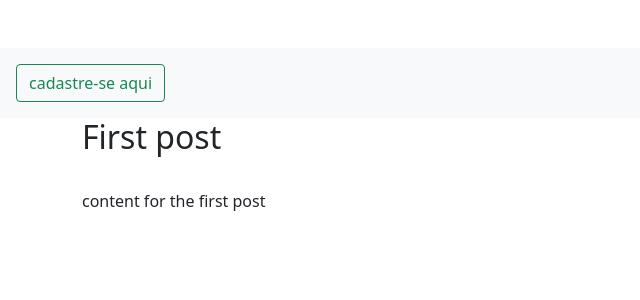
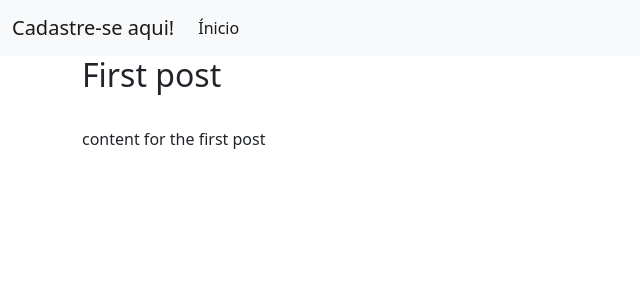
Before and after one commit to brunoanesio/univesp-aplicativoweb, a Flask app: page /1 in a window 1280 px wide. Shown: the top 300 px of the page, without its empty margins (0-640 px from the left). Run offline with Flask 2, Linux system fonts and the light colour scheme; data comes from the database, SQL or seed files in the repository.

Commit message:
algumas partes das postagens arrumadas

```diff
--- a/app.py
+++ b/app.py
@@ -1,11 +1,19 @@
 import datetime
 import os
+import sqlite3
 from flask import Flask, render_template, request, url_for, flash, redirect
 from flask_sqlalchemy import SQLAlchemy
 from werkzeug.exceptions import abort
 
 project_dir = os.path.dirname(os.path.abspath(__file__))
 database_file = "sqlite:///{}".format(os.path.join(project_dir, "database.db"))
+
+
+def get_db_connection():
+    conn = sqlite3.connect('database.db')
+    conn.row_factory = sqlite3.Row
+    return conn
+
 
 app = Flask('__name__')
 app.config['SECRET_KEY'] = 'your secret key'
@@ -23,7 +31,7 @@ class Posts(db.Model):
 @app.route('/')
 def index():
     posts = Posts.query.all()
-    return render_template('index.html', post=post)
+    return render_template('index.html', posts=posts)
 
 
 def get_post(post_id):
@@ -56,5 +64,24 @@ def create():
     return render_template('create.html')
 
 
+# Erro na hora de editar o post
+# @app.route('/<int:id>/edit', methods=('GET', 'POST'))
+# def edit(id):
+#    post = get_post(id)
+#
+#    if request.method == 'POST':
+#        title = request.form['title']
+#        content = request.form['create']
+#
+#        if not title:
+#            flash('O título é obrigatório!')
+#        else:
+#            post.title = title
+#            post.content = content
+#            db.session.commit()
+#            return redirect(url_for('index'))
+#
+#    return render_template('edit.html', post=post)
+
 if __name__ == "__main__":
     app.run(debug=True)
--- a/static/css/estilo.css
+++ b/static/css/estilo.css
@@ -4,3 +4,7 @@ h1 {
     text-align: center;
     padding: 10px;
 }
+
+body{
+    background: blue;
+}
--- a/templates/base.html
+++ b/templates/base.html
@@ -3,24 +3,28 @@
   <head>
     <!-- Required meta tags -->
     <meta charset="utf-8">
-    <meta name="viewport" content="width=device-width, initial-scale=1, shrink-to-fit=no">
+    <meta name="viewport" content="width=device-width, initial-scale=1">
 
     <!-- Bootstrap CSS -->
     <link href="https://cdn.jsdelivr.net/npm/bootstrap@5.1.3/dist/css/bootstrap.min.css" rel="stylesheet" integrity="sha384-1BmE4kWBq78iYhFldvKuhfTAU6auU8tT94WrHftjDbrCEXSU1oBoqyl2QvZ6jIW3" crossorigin="anonymous">
-
-    <br>
-    <br>
-
     <title>{% block title %} {% endblock %}</title>
   </head>
-
   <body>
-    <nav class="navbar navbar-expand-md navbar-light bg-light">
-      <div class="collapse navbar-collapse" id="navbarNav">
-           <a class="nav-link" href="{{url_for('create')}}"><button type="button" class="btn btn-outline-success">cadastre-se aqui</button></a>
-      </div>
-    </nav>
-
+<nav class="navbar navbar-expand-lg navbar-light bg-light">
+  <div class="container-fluid">
+    <a class="navbar-brand" href="/create">Cadastre-se aqui!</a>
+    <button class="navbar-toggler" type="button" data-bs-toggle="collapse" data-bs-target="#navbarSupportedContent" aria-controls="navbarSupportedContent" aria-expanded="false" aria-label="Toggle navigation">
+      <span class="navbar-toggler-icon"></span>
+    </button>
+    <div class="collapse navbar-collapse" id="navbarSupportedContent">
+      <ul class="navbar-nav me-auto mb-2 mb-lg-0">
+        <li class="nav-item">
+          <a class="nav-link active" aria-current="page" href="/">Ínicio</a>
+        </li>
+      </ul>
+    </div>
+  </div>
+</nav>
     <div class="container">
       {% for message in get_flashed_messages() %}
           <div class="alert alert-danger">{{ message }}</div>
@@ -28,20 +32,14 @@
       {% block content %} {% endblock %}
     </div>
 
-
-
-
     <!-- Optional JavaScript; choose one of the two! -->
 
     <!-- Option 1: Bootstrap Bundle with Popper -->
     <script src="https://cdn.jsdelivr.net/npm/bootstrap@5.1.3/dist/js/bootstrap.bundle.min.js" integrity="sha384-ka7Sk0Gln4gmtz2MlQnikT1wXgYsOg+OMhuP+IlRH9sENBO0LRn5q+8nbTov4+1p" crossorigin="anonymous"></script>
-
     <!-- Option 2: Separate Popper and Bootstrap JS -->
     <!--
     <script src="https://cdn.jsdelivr.net/npm/@popperjs/core@2.10.2/dist/umd/popper.min.js" integrity="sha384-7+zCNj/IqJ95wo16oMtfsKbZ9ccEh31eOz1HGyDuCQ6wgnyJNSYdrPa03rtR1zdB" crossorigin="anonymous"></script>
     <script src="https://cdn.jsdelivr.net/npm/bootstrap@5.1.3/dist/js/bootstrap.min.js" integrity="sha384-QJHtvGhmr9XOIpI6YVutG+2QOK9T+ZnN4kzFN1RtK3zEFEIsxhlmWl5/YESvpZ13" crossorigin="anonymous"></script>
     -->
-
-
   </body>
 </html>
```
Also changed, not shown: templates/create.html (+5 -3 lines), requirements.txt (renamed from requisitos.txt).
